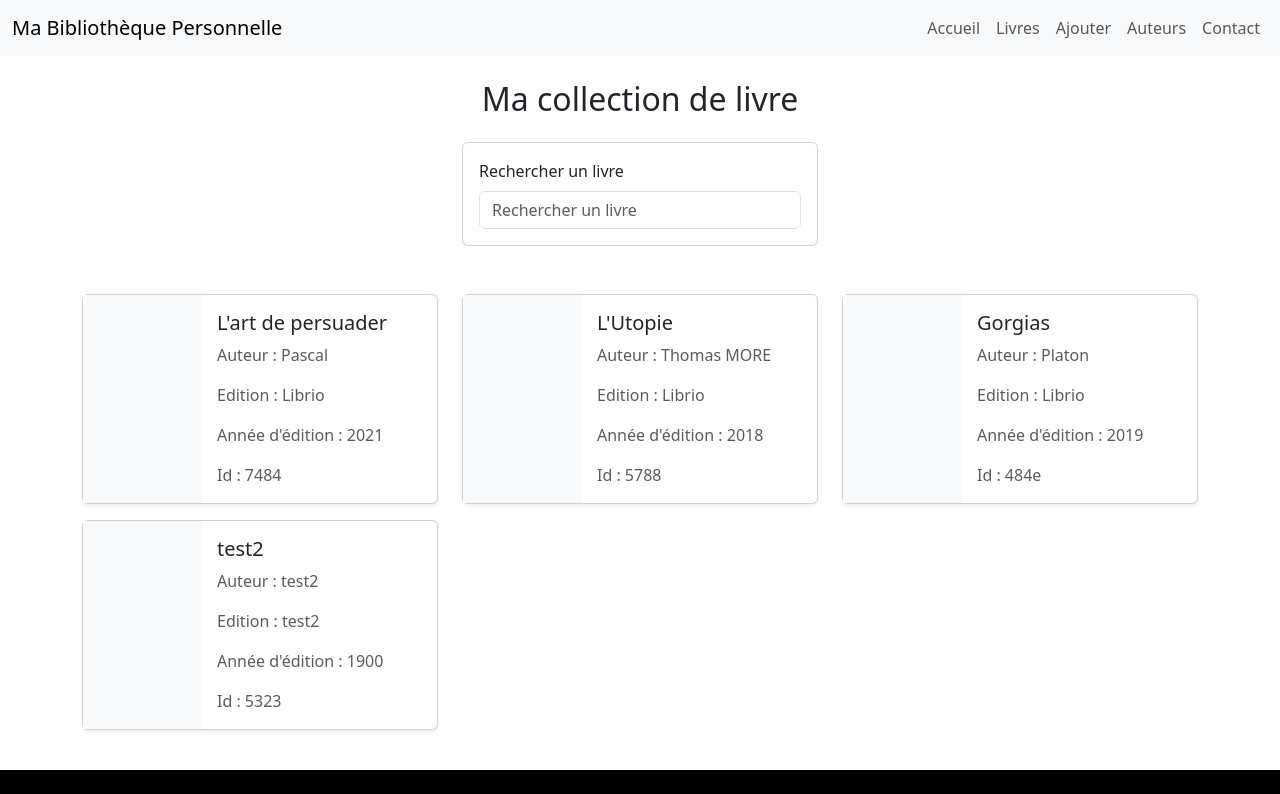
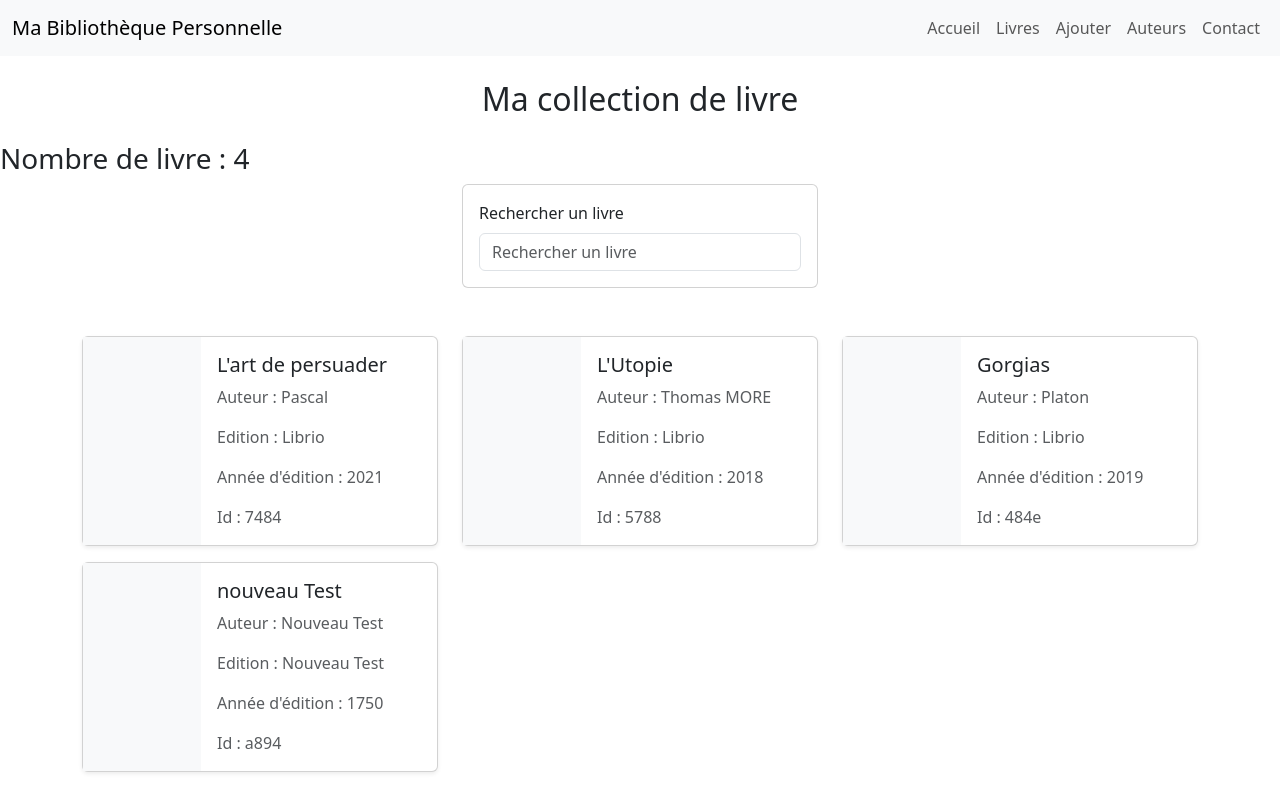
Before and after one commit to nicoBru22/ma-bibliotheque-personnelle, an Angular app in the folder biliotheque-perso/: page /books in a window 1280 px wide. Shown: the top 794 px of the page. Built offline with nearby package versions, Linux system fonts and the light colour scheme; data requests are answered from the project's data file.

Commit message:
ajout e la fonctionnalité pour connaitre le nombre de livre dans la collection

```diff
--- a/biliotheque-perso/src/app/books/list/list.html
+++ b/biliotheque-perso/src/app/books/list/list.html
@@ -1,6 +1,8 @@
 <section class="py-4">
-  <h2 class="mb-4 titrePageBooks">Ma collection de livre</h2>
-
+  <div>
+    <h2 class="mb-4 titrePageBooks">Ma collection de livre</h2>
+    <h3>Nombre de livre : {{ numberOfBook() }}</h3>
+  </div>
   <div class="container mb-5">
   <div class="row">
     <div class="col-4 offset-4">
--- a/biliotheque-perso/src/app/books/list/list.ts
+++ b/biliotheque-perso/src/app/books/list/list.ts
@@ -19,7 +19,6 @@ export class List {
     initialValue: []
   })
 
-
   readonly bookListFiltered = computed(() => {
     const searchTerm = this.searchTerm();
     const bookList = this.bookList();
@@ -27,4 +26,7 @@ export class List {
       book.titre.toLowerCase().includes(searchTerm.trim().toLowerCase()))
   })
 
+  readonly numberOfBook = computed(() => this.bookList().length);
+
+
 }
--- a/biliotheque-perso/src/assets/db.json
+++ b/biliotheque-perso/src/assets/db.json
@@ -22,11 +22,11 @@
       "anneeEdition": 2019
     },
     {
-      "id": "5323",
-      "titre": "test2",
-      "auteur": "test2",
-      "edition": "test2",
-      "anneeEdition": 1900
+      "id": "a894",
+      "titre": "nouveau Test",
+      "auteur": "Nouveau Test",
+      "edition": "Nouveau Test",
+      "anneeEdition": 1750
     }
   ]
 }
```
